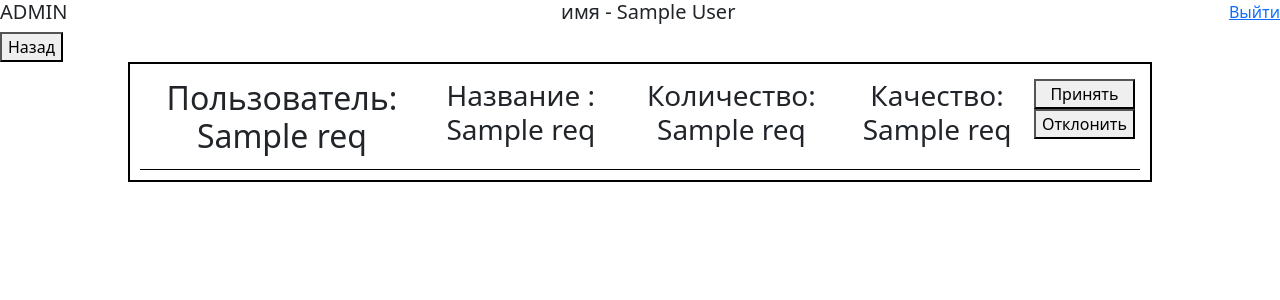
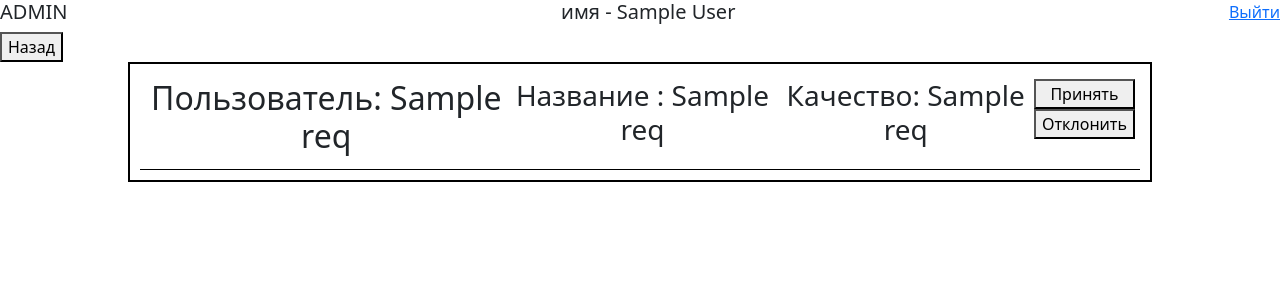
Before and after one commit to JLirik/Sport_ppo, a Flask app: template templates/check_requests.html in a window 1280 px wide. Shown: the top 300 px of the page. Run offline with Flask 3, Linux system fonts and the light colour scheme; a user stored in the database is signed in; tables that the repository leaves empty hold one stand-in row (values such as "Sample post"); the template is opened without the code that fills it: most values are stand-ins (such as "Sample title", 1, 10 or a date in 2020); some libraries are stand-ins or nearby versions; some web fonts are replaced.

Commit message:
html1 commit

```diff
--- a/static/scripts/request_new_item.js
+++ b/static/scripts/request_new_item.js
@@ -3,16 +3,11 @@ let table_request = document.getElementById('item-table');
 table_request.addEventListener('click', async function(event) {
     let id = event.target.id;
     if (event.target.matches('button') && id) {
-        let input = document.getElementById('input-'+id);
-        let value = parseInt(input.value, 10);
-        if (0 < value && value < parseInt(input.max, 10)) {
-            console.log(value);
         $.ajax({
             url: '/User/send_new_item',
             type: 'POST',
             contentType: 'application/json',
             data: JSON.stringify({
-                    'quantity': value,
                 'item_id': id
             }),
             success: function(response) {
@@ -24,5 +19,4 @@ table_request.addEventListener('click', async function(event) {
             }
         });
     }
-    }
 });
--- a/templates/admin_main.html
+++ b/templates/admin_main.html
@@ -34,11 +34,9 @@
             {% for item in inventory %}
                 <div style="display: flex; justify-content: space-between; margin: 10px; padding: 5px; border-bottom: 1px solid black">
                     <input type="text" id="name_{{ item[0] }}" value="{{ item[1] }}" style="width: 20%; text-align: center;" required>
-                    <input type="number" id="quantity_{{ item[0] }}" value="{{ item[2] }}" style="width: 10%; text-align: center;" min="0" required>
-                    <h3>Свободно: {{ item[3] }}</h3>
                     <select id="quality_{{ item[0] }}" style="width: 15%; text-align: center;">
-                        <option value="Новый" {% if item[4] == "Новый" %}selected{% endif %}>Новый</option>
-                        <option value="Сломанный" {% if item[4] == "Сломанный" %}selected{% endif %}>Сломанный</option>
+                        <option value="Новый" {% if item[2] == "Новый" %}selected{% endif %}>Новый</option>
+                        <option value="Сломанный" {% if item[2] == "Сломанный" %}selected{% endif %}>Сломанный</option>
                     </select>
                     <button class="btn btn-success" onclick="updateInventory({{ item[0] }})">Сохранить</button>
                 </div>
--- a/templates/check_requests.html
+++ b/templates/check_requests.html
@@ -26,11 +26,10 @@
                 <div style="display: flex; justify-content: space-between; margin: 10px; padding: 5px; border-bottom: 1px solid black">
                     <h2>Пользователь: {{ req[1] }}</h2>
                     <h3>Название : {{ req[2] }}</h3>
-                    <h3>Количество: {{ req[3] }}</h3>
-                    <h3>Качество: {{ req[4] }}</h3>
+                    <h3>Качество: {{ req[3] }}</h3>
                     <div style="display: flex; flex-direction: column;">
-                        <button class="accept-btn" data-id="{{ req[0] }}">Принять</button>
-                        <button class="reject-btn" data-id="{{ req[0] }}">Отклонить</button>
+                        <button class="accept-btn" data-id="{{ req[0], req[-1] }}">Принять</button>
+                        <button class="reject-btn" data-id="{{ req[0], req[-1] }}">Отклонить</button>
                     </div>
                 </div>
             {% endfor %}
--- a/templates/purchases.html
+++ b/templates/purchases.html
@@ -27,8 +27,7 @@
                 <div style="display: flex; justify-content: space-between; margin: 10px; padding: 5px; border-bottom: 1px solid black">
                     <h2>Название : {{ req[1] }}</h2>
                     <h3>Цена : {{ req[2] }}</h3>
-                    <h3>Количество: {{ req[3] }}</h3>
-                    <h3>Поставщик: {{ req[4] }}</h3>
+                    <h3>Поставщик: {{ req[3] }}</h3>
                 </div>
             {% endfor %}
         </div>
```
Also changed, not shown: templates/request_new_item.html (+1 -7 lines). Lines whose indentation alone changed are shown as unchanged.
